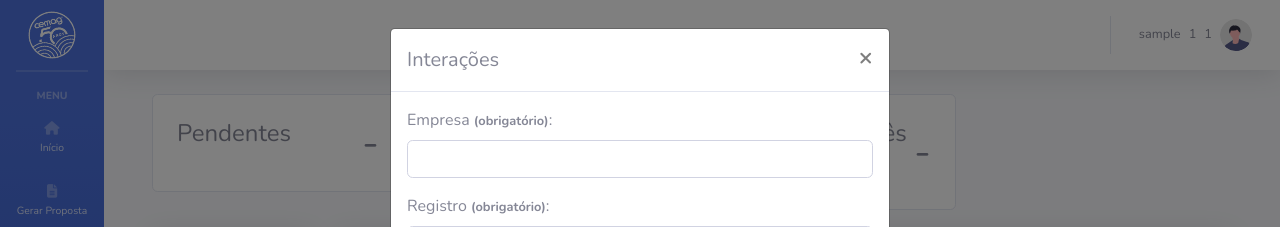
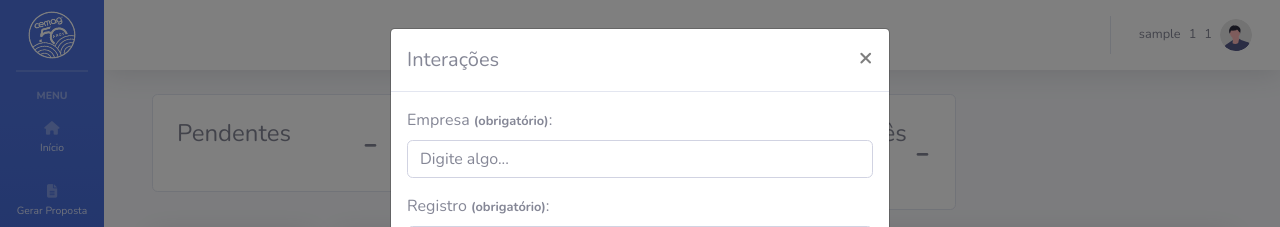
Before and after one commit to Cemag-pcp/App-representantes, a Flask app: page / in a window 1280 px wide, after a click on "Interações". Shown: the top 227 px of the page. Run offline with Flask 2, Linux system fonts and the light colour scheme; the visitor is signed in with stand-in values (Sample User, id 1); a database or web service that is not in the repository returns one stand-in record (values such as "Sample title"); data that the repository does not hold is empty; some libraries are stand-ins or nearby versions.

Commit message:
placeholders

```diff
--- a/templates/modals/criar-contato.html
+++ b/templates/modals/criar-contato.html
@@ -95,7 +95,7 @@
                     <div class="col-sm-6">
                         <label for="inputCidadeRevenda">Cidade</label>
                         <input class="form-control" type="text"
-                            id="inputCidadeRevenda" autocomplete="off">
+                            id="inputCidadeRevenda" autocomplete="off" placeholder="Digite algo...">
                         <ul id="suggestionsCidade"
                             class="custom-dropdown-menu"
                             style="max-height: 100px; overflow-y: auto;"></ul>
@@ -211,7 +211,7 @@
                     <div class="col-sm-12">
                         <label for="inputCidadeContato">Cidade</label>
                         <input class="form-control" type="text"
-                            id="inputCidadeContato" autocomplete="off">
+                            id="inputCidadeContato" autocomplete="off" placeholder="Digite algo...">
                         <ul id="suggestionCidadeContato"
                             class="custom-dropdown-menu"
                             style="max-height: 100px; overflow-y: auto;"></ul>
--- a/templates/modals/interacoes.html
+++ b/templates/modals/interacoes.html
@@ -18,7 +18,7 @@
                         <label for="empresaCadastradaInteracao">Empresa
                             <small><strong>(obrigatório)</strong></small>:</label>
                         <input class="form-control" type="text"
-                            id="empresaCadastradaInteracao2" autocomplete="off">
+                            id="empresaCadastradaInteracao2" autocomplete="off" placeholder="Digite algo...">
                         <ul id="suggestionsPecasInteracao2"
                             class="custom-dropdown-menu"
                             style="max-height: 100px; overflow-y: auto;"></ul>
```
